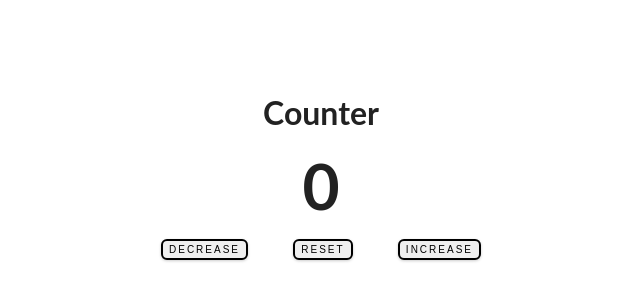
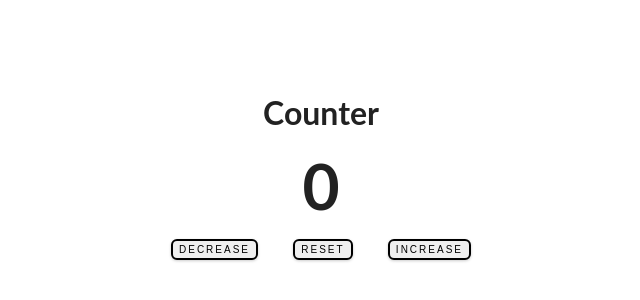
Before and after one commit to awsxde/counterApp, a plain HTML site: page index.html in a window 1280 px wide. Shown: the part 224-524 px from the top of the page, without its empty margins (319-959 px from the left). Drawn offline with Linux system fonts and the light colour scheme.

Commit message:
fixed width bug

```diff
--- a/style.css
+++ b/style.css
@@ -47,7 +47,7 @@ button:focus {
 
 .allBtns {
   margin-top: 15px;
-  width: 40vh;
+  width: 300px;
   display: flex;
   flex-direction: row;
   justify-content: space-between;
```
